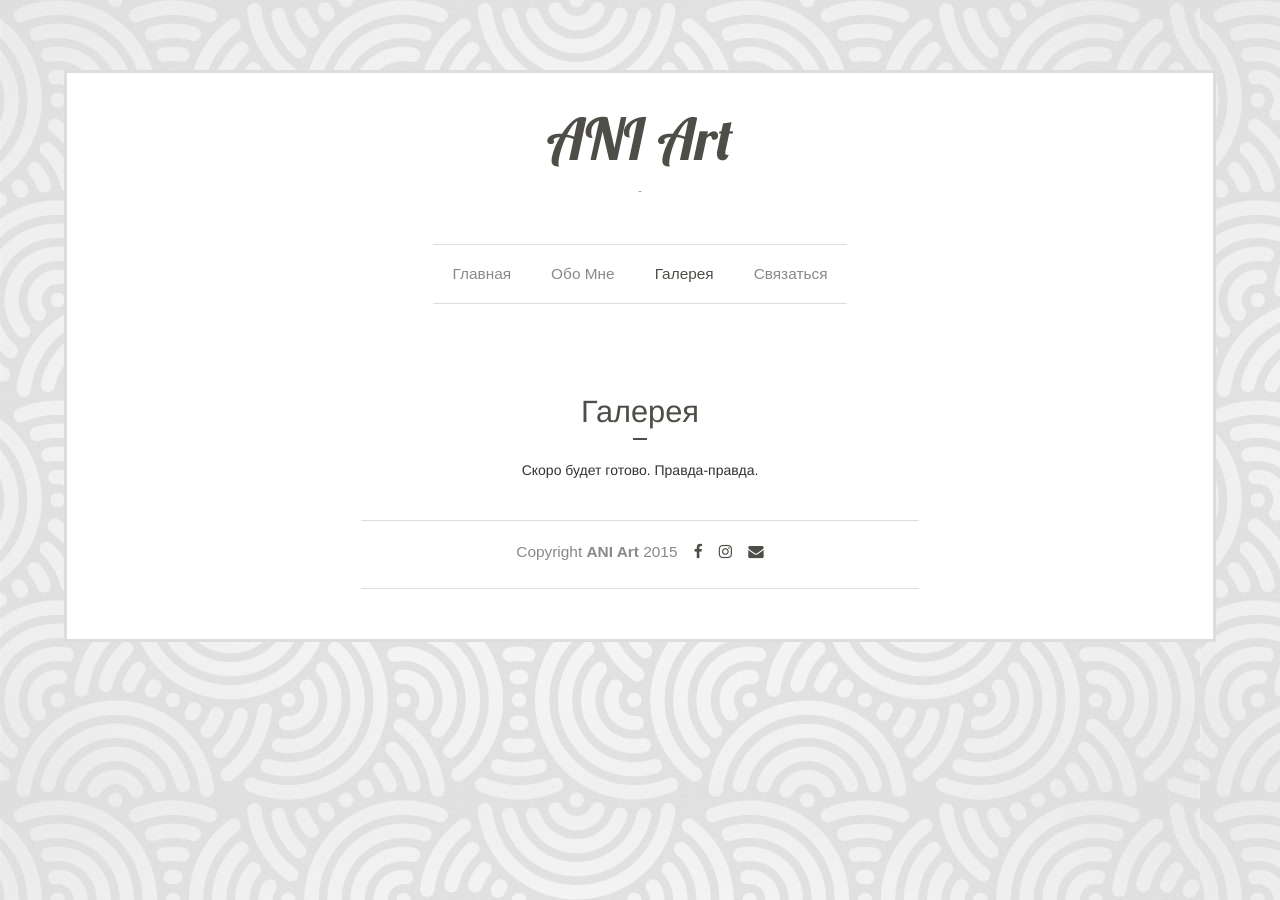
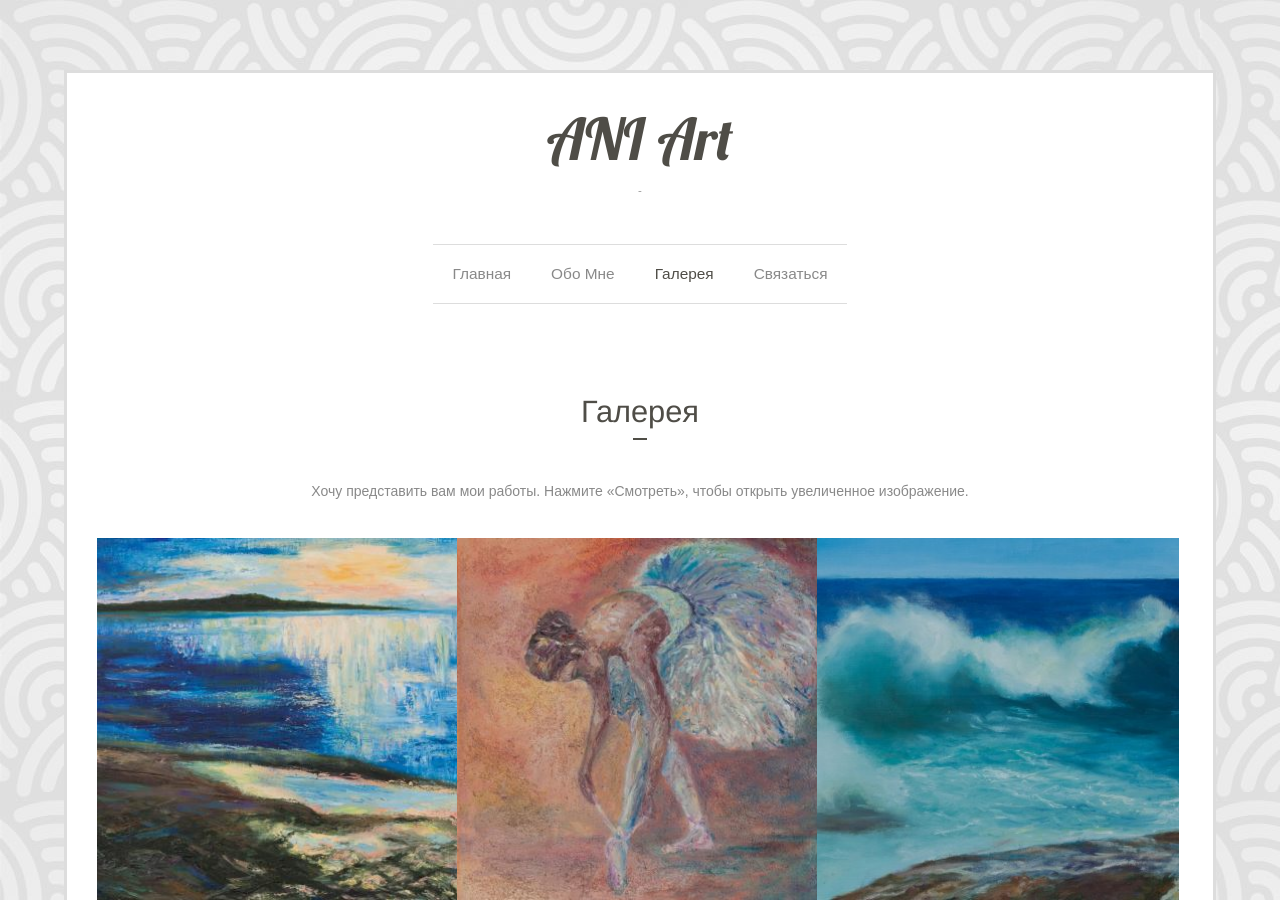
Before and after one commit to ANI-Art/aniart, a Jekyll site: the page built from _posts/ru/pages/2015-08-03-galereya.md, in a window 1280 px wide and 900 px high. Built offline with Jekyll 4.4.1, drawn with Linux system fonts in a browser that asks for light colours; nearby versions of some CDN libraries; some web fonts are replaced; Markdown is read by kramdown in place of the engine named in the settings.

Commit message:
ver. 0.6 Translations. RU page for gallery. Main page updated.

```diff
--- a/_data/translations.yml
+++ b/_data/translations.yml
@@ -3,19 +3,22 @@ en:
   ru: "russian"
   lv: "latvian"
   toggle-nav: "Toggle navigation"
-  latest-work: "My latest work: "
+  latest-work: "I'd like to present you my latest artwork: "
+  all-works: "Here you can find most of my paintings. Click 'View' to open a larger image."
   view: "View"
 ru:
   en: "по-английски"
   ru: "по-русски"
   lv: "по-латышски"
   toggle-nav: "Переключить навигацию"
-  latest-work: "Моя последняя работа: "
+  latest-work: "Моя последняя картина: "
+  all-works: "Хочу представить вам мои работы. Нажмите «Смотреть», чтобы открыть увеличенное изображение."
   view: "Смотреть"
 lv:
   en: "angliski"
   ru: "krieviski"
   lv: "latviski"
   toggle-nav: "Toggle navigation"
-  latest-work: "Mans jaunākais darbs: "
+  latest-work: "Tas ir mans jaunākais darbs: "
+  all-works: "Tas ir mani darbi."
   view: "Skatīt"
--- a/_includes/latest.html
+++ b/_includes/latest.html
@@ -1 +1,4 @@
-<img src="/img/coming-soon.jpg" alt="img" class="resp main-image"/>
+  <h2>{{ site.data.translations[page.lang].latest-work }}{{ site.data.galleries[page.lang].file01.desc }}</h2>
+  <div class="text-center">
+  	<img src="{{ site.data.galleries[page.lang].file01.image }}" alt="{{ site.data.galleries[page.lang].file01.desc }}" class="resp main-image"/>
+  </div>
--- a/_posts/ru/pages/2015-08-03-galereya.md
+++ b/_posts/ru/pages/2015-08-03-galereya.md
@@ -1,9 +1,12 @@
 ---
 title: Галерея
+gallery: yes
 ---
 
 <div class="col-md-12">
   <h1>Галерея</h1>
   <div class="hr"></div>
-  <div class="text-center">Скоро будет готово. Правда-правда.</div>
+  <h2>{{ site.data.translations[page.lang].all-works }}</h2>
+
+  {% include gallery.html %}
 </div>
```
Also changed, not shown: _posts/en/pages/2015-08-01-index.md (+1 -4 lines), _posts/ru/pages/2015-08-01-glavnaya.md (+2 -5 lines).
